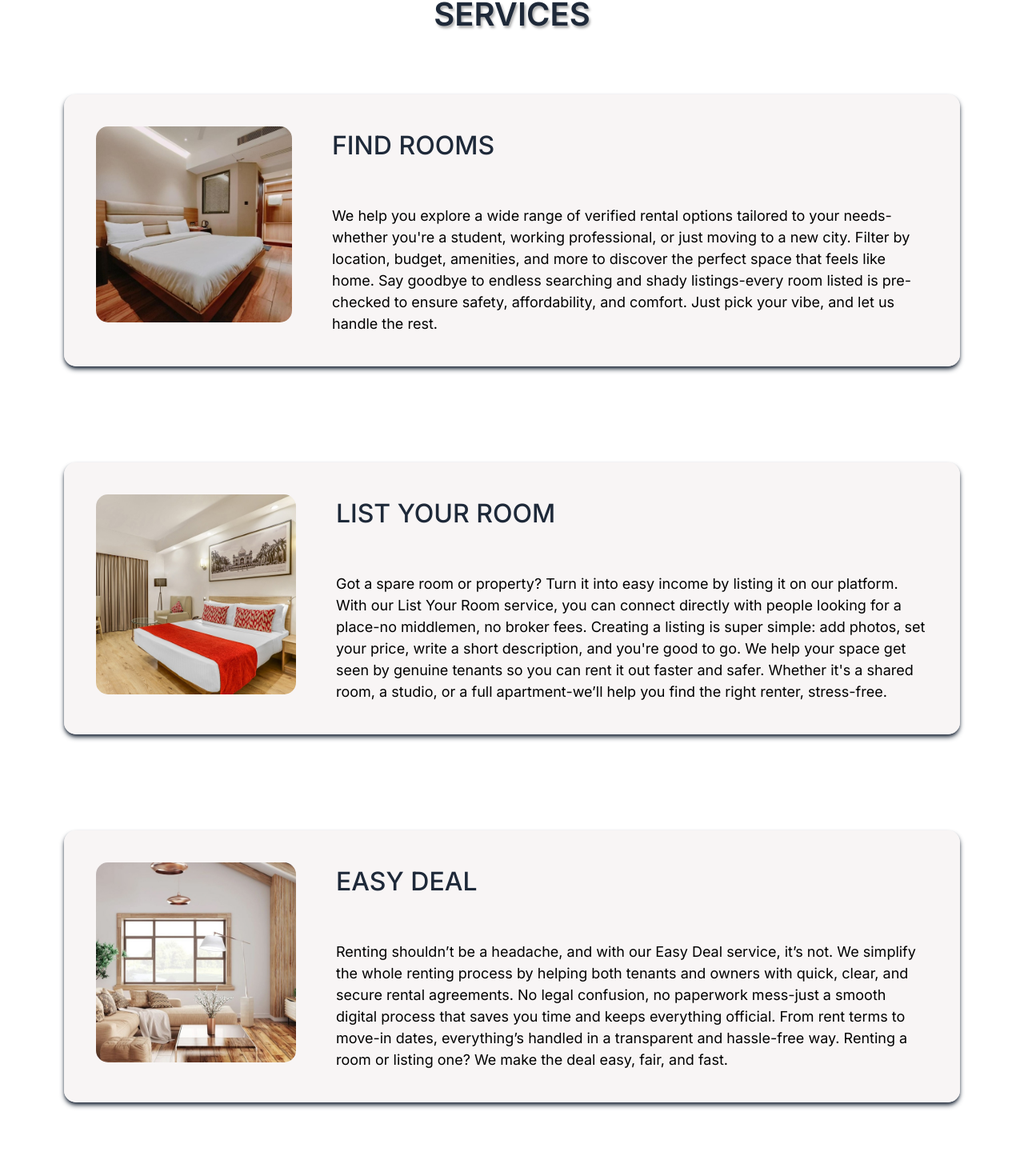
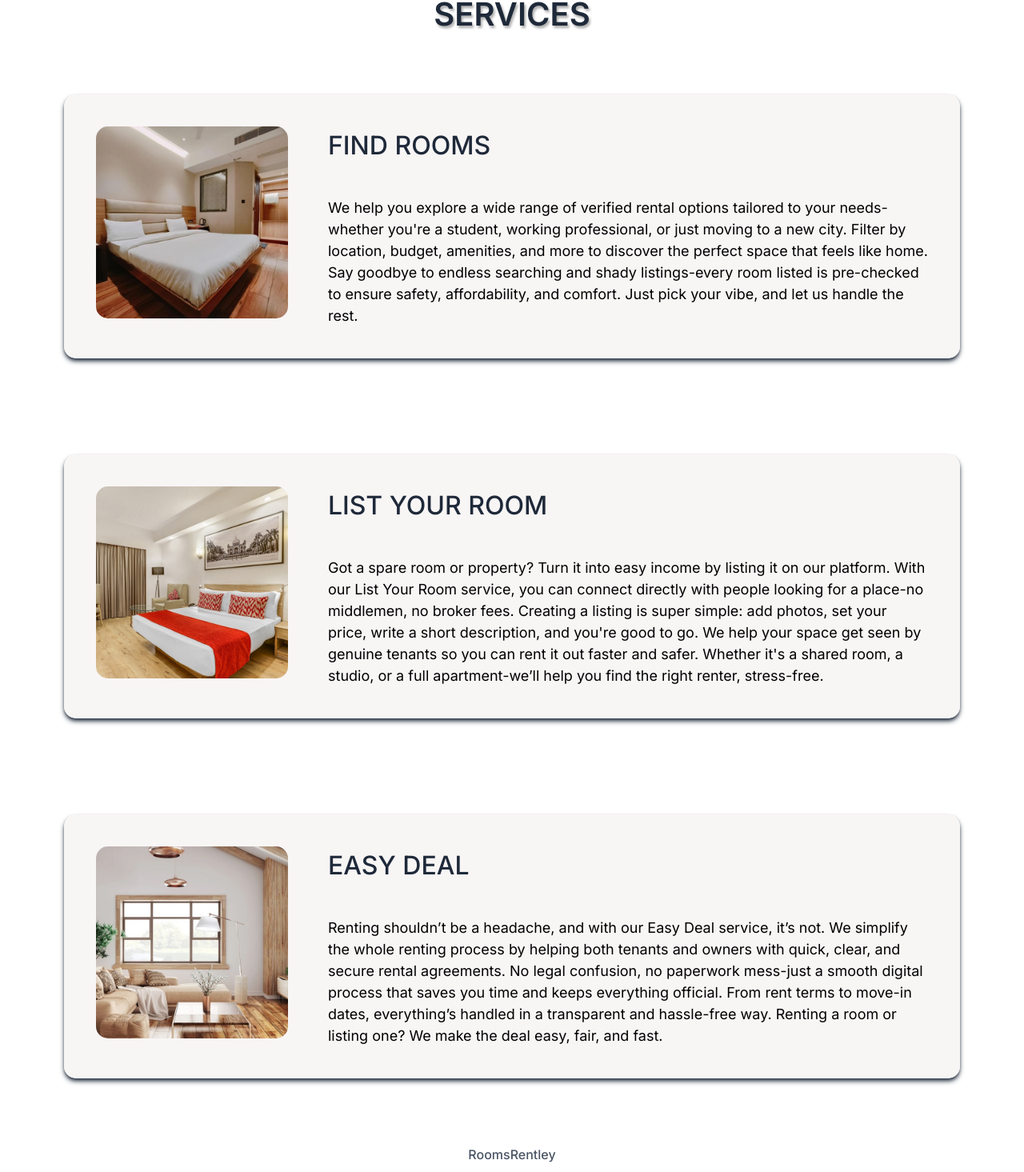
Before and after one commit to rohitkumar893/roomsley, a React (Vite) app: page / in a window 1280 px wide. Shown: the part 1072-2537 px from the top of the page at 80% size. Built offline with nearby package versions, Linux system fonts and the light colour scheme.

Commit message:
improved card reponsiveness

```diff
--- a/src/App.jsx
+++ b/src/App.jsx
@@ -45,9 +45,9 @@ function App() {
         <h1 className='services text-[40px] text-center text font-semibold text-gray-800'>SERVICES</h1>
 
         <div className='findrooms flex flex-col sm:flex-row gap-[50px] w-full rounded-[15px] shadow-md shadow-gray-800'>
-          <img src='dispimg.jpg' className='h-[245px] w-[245px] rounded-[15px]'></img>
+          <img src='dispimg.jpg' className='h-[240px] w-[240px] rounded-[15px]'></img>
 
-          <div className='flex flex-col gap-[50px]'>
+          <div className='flex flex-col gap-[40px]'>
             <h1 className='text-[32px] text-gray-800 font-medium'>FIND ROOMS</h1>
             <p className='text-[18px]'>We help you explore a wide range of verified rental options tailored to your needs-whether you're a student, working professional, or just moving to a new city.
 
@@ -58,8 +58,8 @@ function App() {
         </div>
 
         <div className="listrooms flex flex-col sm:flex-row gap-[50px] w-full rounded-[15px] shadow-md shadow-gray-800">
-          <img src='dispimg2.jpg' className='h-[250px] w-[275px] rounded-[15px]'></img>
-          <div className='flex flex-col gap-[50px]'>
+          <img src='dispimg2.jpg' className='h-[240px] w-[240px] rounded-[15px]'></img>
+          <div className='flex flex-col gap-[40px]'>
             <h1 className='text-[32px] text-gray-800 font-medium'>LIST YOUR ROOM</h1>
             <p className='text-[18px]'>Got a spare room or property? Turn it into easy income by listing it on our platform. With our List Your Room service, you can connect directly with people looking for a place-no middlemen, no broker fees.
 
@@ -70,8 +70,8 @@ function App() {
         </div>
 
         <div className="easydeal flex flex-col sm:flex-row gap-[50px] w-full rounded-[15px] shadow-md shadow-gray-800">
-          <img src='dispimg3.jpg' className='h-[250px] w-[275px] rounded-[15px]'></img>
-          <div className='flex flex-col gap-[50px]'>
+          <img src='dispimg3.jpg' className='h-[240px] w-[240px] rounded-[15px]'></img>
+          <div className='flex flex-col gap-[40px]'>
             <h1 className='text-[32px] text-gray-800 font-medium'>EASY DEAL</h1>
             <p className='text-[18px]'>Renting shouldn’t be a headache, and with our Easy Deal service, it’s not. We simplify the whole renting process by helping both tenants and owners with quick, clear, and secure rental agreements.
 
```
